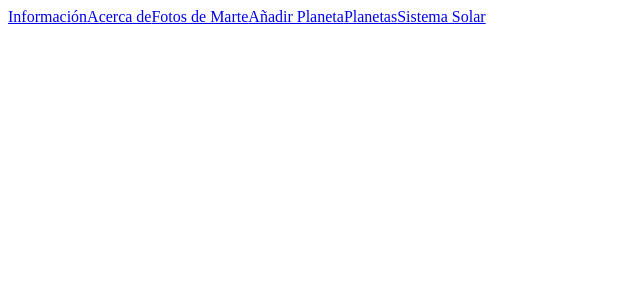
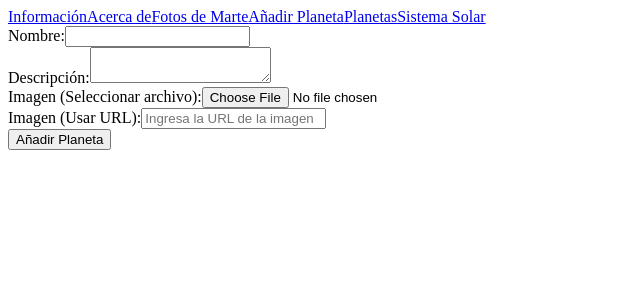
Before and after one commit to Kdnastone/astrolunar, a React (Vite) app: page /crear in a window 1280 px wide. Shown: the top 300 px of the page, without its empty margins (0-640 px from the left). Built offline with nearby package versions, Linux system fonts and the light colour scheme.

Commit message:
fix storage and solar code

```diff
--- a/src/pages/Crear.jsx
+++ b/src/pages/Crear.jsx
@@ -1,88 +1,109 @@
-// Importar librerias
+
+// importar librerías necesarias
 import { useState } from "react";
 
-// Crear componentes para Crear planetas
-const Crear = ({onAddPlanet}) =>{
-    // Definir estados para crear el nombre, la descripción y la imagen
+// Crear componente funcional Crear
+const Crear = ({ onAddPlanet }) => {
+  // Definir estados para el nombre, descripción, imagen y URL de la imagen
   const [name, setName] = useState("");
   const [description, setDescription] = useState("");
-
-    // Opción de escoger un origen de la imagen
-    // De un archivo
   const [image, setImage] = useState("");
-    // Opción de una URL
   const [imageUrl, setImageUrl] = useState("");
 
-//Formulario
+// Función para manejar el envío del formulario
   const handleSubmit = (e) => {
-        //Evitar que se recargue
+    // Evitar que el formulario recargue la página
     e.preventDefault();
-        //imagen cargada
-        const newPlanet = {name, description, image: imageUrl || image};
-        // llama a la función para qgregar planeta
+    // Usa la URL de la imagen o la imagen cargada
+    const newPlanet = { name, description, image: imageUrl || image };
+    // Llama a la función proporcionada para agregar el planeta
     onAddPlanet(newPlanet);
-        //Reiniciar el formulario
+    // Reiniciar el formulario
     setName("");
     setDescription("");
     setImage("");
     setImageUrl("");
+  };
 
-        //Obtener la previsualización de la imagen cargada
-        const handleImageChange = (e) =>{
+  // Función para manejar el cambio de la imagen (cargada o por URL)
+  const handleImageChange = (e) => {
+    // Obtener el archivo de la imagen cargada
     const file = e.target.files[0];
     if (file) {
-            //ller el arcivo
+      // Crear un objeto FileReader para leer el archivo
       const reader = new FileReader();
-            reader.onloadend =() =>{
+      // Cuando el archivo se haya leído, establecer la imagen
+      reader.onloadend = () => {
+        // Establece la URL de la imagen cargada
         setImage(reader.result);
+        // Aseura que no haya una URL al cargar una imagen
         setImageUrl("");
       };
-            //Leer archivo como uan url de datos
-            reader.readAsDataURL (file);
-
+      // Leer el archivo como una URL de datos
+      reader.readAsDataURL(file);
+    }
   };
 
-    //formulario para añadir el planeta
   return (
+    // Formulario para añadir un planeta
     <form onSubmit={handleSubmit}>
       <div>
         <label>
-                    Nombre del planeta:
-                    <input type="text" value={name} onChange={(e) => setName(e.target.value)}
+          Nombre:
+          <input
+            type="text"
+            value={name}
+            onChange={(e) => setName(e.target.value)}
             required
           />
         </label>
+      </div>
+      <div>
         <label>
-                    Descripción del planeta:
-                    <input type="text" value={description} onChange={(e) => setDescription(e.target.value)}
+          Descripción:
+          <textarea
+            value={description}
+            onChange={(e) => setDescription(e.target.value)}
             required
           />
         </label>
+      </div>
+      <div>
         <label>
-                    Imagen (archivo):
-                    <input type="file" accept="image/*" onChange={handleImageChange}/>
+          Imagen (Seleccionar archivo):
+          <input type="file" accept="image/*" onChange={handleImageChange} />
         </label>
+      </div>
+      <div>
         <label>
-                    Imagen (URL):
-                    <input type="text" placeholder="Ingresa la URL de la imagen" value={imageUrl} onChange={(e) =>{
+          Imagen (Usar URL):
+          <input
+            type="text"
+            placeholder="Ingresa la URL de la imagen"
+            value={imageUrl}
+            onChange={(e) => {
               setImageUrl(e.target.value);
               setImage("");
-                    }}/>
+            }}
+          />
         </label>
       </div>
-            {/*Previsualizacíon de la imagen*/}
-            {image &&(
+      {/* Previsualización de la imagen */}
+      {image && (
         <div>
           <h3>Previsualización de la imagen cargada:</h3>
-                    <img src={image} alt="Vista previa" style={{width:"150rem", height:"150rem" }}/>
+          <img src={image} alt="Vista previa" style={{ width: "150rem", height: "150rem" }} />
+        </div>
+      )}
+      {imageUrl && (
+        <div>
+          <h3>Previsualización de la imagen de la URL:</h3>
+          <img src={imageUrl} alt="Vista previa de URL" style={{ width: "100px", height: "100px" }} />
         </div>
       )}
       <button type="submit">Añadir Planeta</button>
     </form>
-
   );
 };
-    }};
-
 
 export default Crear;
--- a/src/pages/Solar.jsx
+++ b/src/pages/Solar.jsx
@@ -6,7 +6,7 @@ const Solar = () => {
     <div style={{ width: '100%', height: '100vh' }}>
       <h1>Visualizador del Sistema Solar</h1>
       <iframe
-        src=""
+        src="https://eyes.nasa.gov/apps/solar-system/#/home"
         title="NASA Eyes Solar System"
         width="100%"
         height="100%"
--- a/src/storage/ListaPlanetas.jsx
+++ b/src/storage/ListaPlanetas.jsx
@@ -1,47 +1,46 @@
-import { useEffect, useState } from "react";
+import React, { useEffect, useState } from "react";
 
-const ListaPlanetas =() =>{
+const ListaPlanetas = () => {
   const [planets, setPlanets] = useState([]);
 
-    useEffect(()=>{
-        const savedPlanets = JSON.parse(localStorage.getItem("planets")) ||
+  useEffect(() => {
+    const savedPlanets = JSON.parse(localStorage.getItem("planets")) || [];
     setPlanets(savedPlanets);
   }, []);
 
-    const handleEdit =(index)=> {
-        const newName = prompt("Edita el nombre del planeta:", planeta[index].name)
-        const newDescription= prompt("edita la descripción del planeta:", planets[index].description)
+  const handleDelete = (index) => {
+    const updatedPlanets = planets.filter((_, i) => i !== index);
+    setPlanets(updatedPlanets);
+    localStorage.setItem("planets", JSON.stringify(updatedPlanets));
+  };
+
+  const handleEdit = (index) => {
+    const newName = prompt("Edita el nombre del planeta:", planets[index].name);
+    const newDescription = prompt("Edita la descripción del planeta:", planets[index].description);
     if (newName && newDescription) {
-            const updatePlanets = [...planets];
-            updatePlanets[index] = {...updatePlanets[index], name:newName, description:newDescription}
-            setPlanets(updatePlanets);
-            localStorage.setItem("planets",JSON.stringify(updatePlanets));
+      const updatedPlanets = [...planets];
+      updatedPlanets[index] = { ...updatedPlanets[index], name: newName, description: newDescription }; // Edita el nombre y descripción
+      setPlanets(updatedPlanets);
+      localStorage.setItem("planets", JSON.stringify(updatedPlanets));
     }
   };
 
   return (
     <div>
-            <h1>
-                Lista de planetas
-            </h1>
+      <h1>Lista de Planetas</h1>
       <ul>
-                {planets.map((planet, index)=> (
-                    <li key = {index}>
-                        <h2>
-                            {planet.name}
-                        </h2>
-                        <p>
-                            {planet.description}
-                        </p>
-                        {planet.image && <img src = {planet.image} alt= {planet.name} style={{width:"100px", height: "100px"}}/>}
+        {planets.map((planet, index) => (
+          <li key={index}>
+            <h2>{planet.name}</h2>
+            <p>{planet.description}</p>
+            {planet.image && <img src={planet.image} alt={planet.name} style={{ width: "100px", height: "100px" }} />}
             <button onClick={() => handleEdit(index)}>Editar</button>
-                         <button onClick={() => handleDelete(index)}>Borrar</button>
+            <button onClick={() => handleDelete(index)}>Eliminar</button>
           </li>
         ))}
       </ul>
     </div>
-    )
-
-}
+  );
+};
 
 export default ListaPlanetas;
```
Lines whose indentation alone changed are shown as unchanged.
